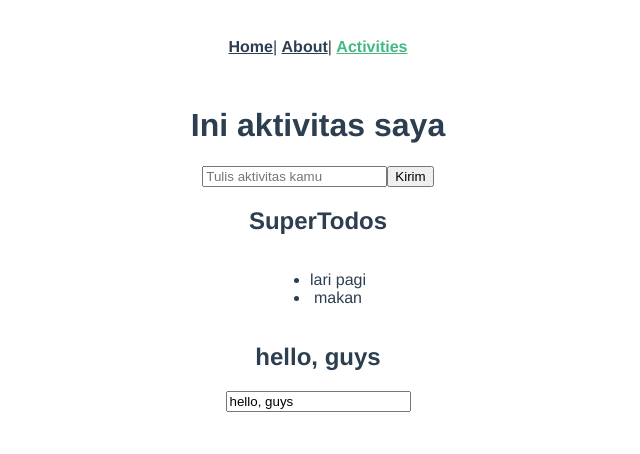
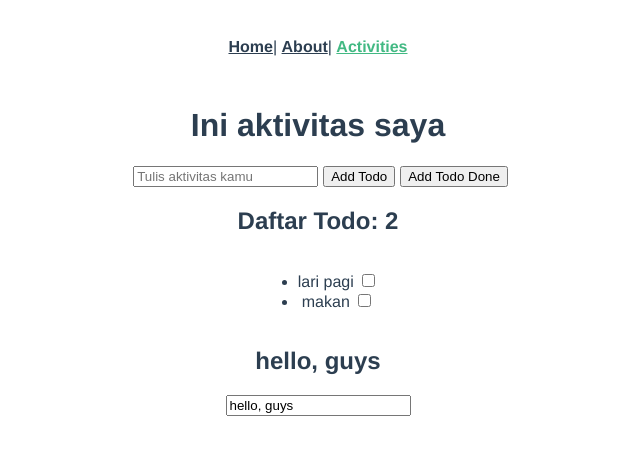
Before and after one commit to hdinjos/intro-vuex, a Vue app: page /activities in a window 1280 px wide. Shown: the top 454 px of the page, without its empty margins (322-962 px from the left). Built offline with nearby package versions, Linux system fonts and the light colour scheme.

Commit message:
action in vuex

```diff
--- a/src/store/index.js
+++ b/src/store/index.js
@@ -7,7 +7,7 @@ export default new Vuex.Store({
   state: {
     result: {},
     count: 0,
-    title: "SuperTodos",
+    title: "Daftar Todo: ",
     todos: [
       {
         title: "lari pagi",
@@ -15,7 +15,7 @@ export default new Vuex.Store({
       },
       {
         title: "makan",
-        done: true
+        done: false
       }
     ],
     newTodo: ""
@@ -42,7 +42,10 @@ export default new Vuex.Store({
     count: state => state.count,
     title: state => state.title,
     todos: state => state.todos,
-    newTodo: state => state.newTodo
+    doneTodos: state => {
+      let done = state.todos.filter((todo)=> todo.done === false);
+      return done.length;
+    }
   },
   actions: {
     addTodo(context){
--- a/src/views/Activities.vue
+++ b/src/views/Activities.vue
@@ -1,11 +1,16 @@
 <template>
     <div>
         <h1>Ini aktivitas saya</h1>
-        <input v-model="newTodo" type="text" placeholder="Tulis aktivitas kamu">
-        <button @click="addTodo">Kirim</button>
-        <h2>{{title}}</h2>
+        <input class="inputNewTodo" v-model="newTodo" type="text" placeholder="Tulis aktivitas kamu">
+        <button @click="addTodo">Add Todo</button>
+        <button>Add Todo Done</button>
+        <h2>{{title}} {{doneTodos}}</h2>
         <ul>
-            <li v-for="todo in todos" :key="todo.title">{{todo.title}}</li>
+            <li v-for="todo in todos"
+            :key="todo.title">
+            {{todo.title}}
+            <input type="checkbox">
+            </li>
         </ul>
         <h2>{{greeting}}</h2>
         <input type="text" v-model="greeting">
@@ -21,7 +26,7 @@ export default {
         }
     },
    computed: {
-       ...mapGetters(["title", "todos"]),
+       ...mapGetters(["title", "todos", "doneTodos"]),
        newTodo:{
            get(){
                return this.$store.state.newTodo;
@@ -33,6 +38,7 @@ export default {
        }
    },
    methods: {
+    //    ...mapMutations(["addTodo"]),
        ...mapActions(["addTodo"])
    }
 }
@@ -42,4 +48,10 @@ export default {
 ul {
     display: inline-block;
 }
+.inputNewTodo {
+    margin-left: 5px;
+}
+button{
+    margin-left: 5px;
+}
 </style>
```
